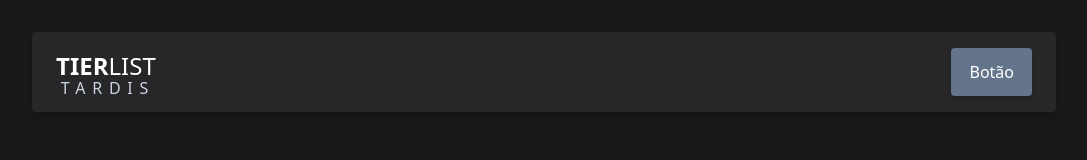
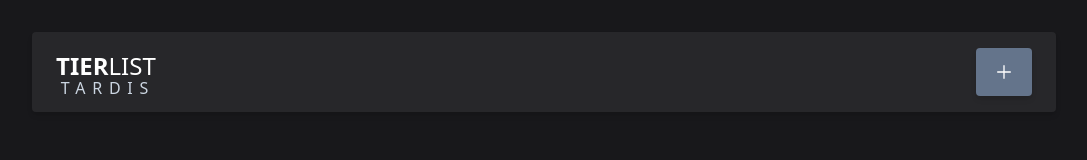
Before and after one commit to Felipstein/tier-list-frontend, a React (Vite) app: page / in a window 1280 px wide. Shown: the top 160 px of the page, without its empty margins (96-1183 px from the left). Built offline with nearby package versions, Linux system fonts and the light colour scheme.

Commit message:
feat: Add Icons

```diff
--- a/src/components/Header.tsx
+++ b/src/components/Header.tsx
@@ -1,3 +1,4 @@
+import { PlusIcon } from '../icons/PlusIcon';
 import { Button } from './Button';
 import { Logo } from './Logo';
 
@@ -9,7 +10,7 @@ export const Header: React.FC = () => {
         <Logo />
 
         <Button>
-          Botão
+          <PlusIcon size={20} />
         </Button>
       </main>
     </header>
--- /dev/null
+++ b/src/icons/PlusIcon.tsx
@@ -0,0 +1,10 @@
+import { IconDefaultProps } from './types';
+
+export const PlusIcon: React.FC<IconDefaultProps> = ({ size = 20 }) => {
+
+  return (
+    <svg width={size} height={size} viewBox="0 0 15 15" fill="none" xmlns="http://www.w3.org/2000/svg">
+      <path d="M8 2.75C8 2.47386 7.77614 2.25 7.5 2.25C7.22386 2.25 7 2.47386 7 2.75V7H2.75C2.47386 7 2.25 7.22386 2.25 7.5C2.25 7.77614 2.47386 8 2.75 8H7V12.25C7 12.5261 7.22386 12.75 7.5 12.75C7.77614 12.75 8 12.5261 8 12.25V8H12.25C12.5261 8 12.75 7.77614 12.75 7.5C12.75 7.22386 12.5261 7 12.25 7H8V2.75Z" fill="currentColor" fillRule="evenodd" clipRule="evenodd" />
+    </svg>
+  );
+};
--- /dev/null
+++ b/src/icons/types.ts
@@ -0,0 +1,3 @@
+export interface IconDefaultProps {
+  size?: number;
+}
```
